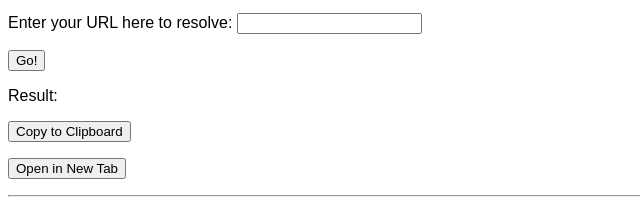
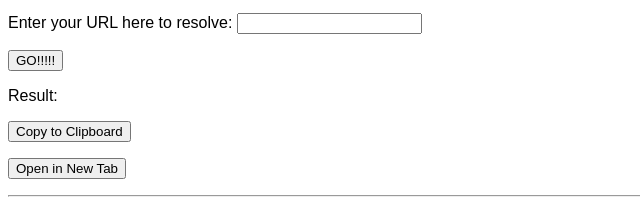
Before and after one commit to usexhs/xhs-link, a plain HTML site: page src/index.html in a window 1280 px wide. Shown: the part 157-371 px from the top of the page, 0-640 px from the left. Drawn offline with Linux system fonts and the light colour scheme.

Commit message:
feat: new submit button prompt

```diff
--- a/src/index.html
+++ b/src/index.html
@@ -37,7 +37,7 @@
                 <label for="fullurl">Enter your URL here to resolve:</label>
                 <input type="text" id="fullurl" name="fullurl" required>
             </p>
-            <button onclick="resolveFullURL(document.getElementById('fullurl').value)">Go!</button>
+            <button onclick="resolveFullURL(document.getElementById('fullurl').value)">GO!!!!!</button>
 
             <p>Result: <code id="result"></code></p>
             <p>
```
